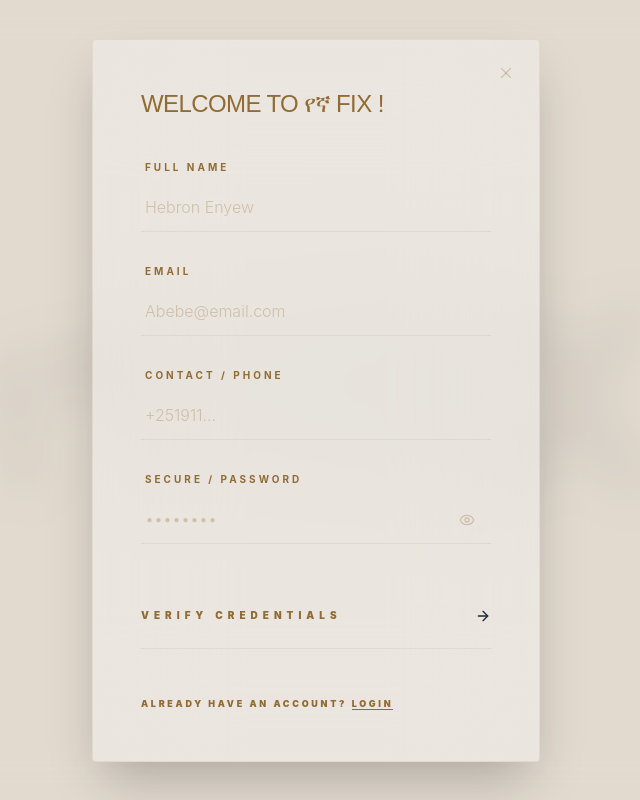
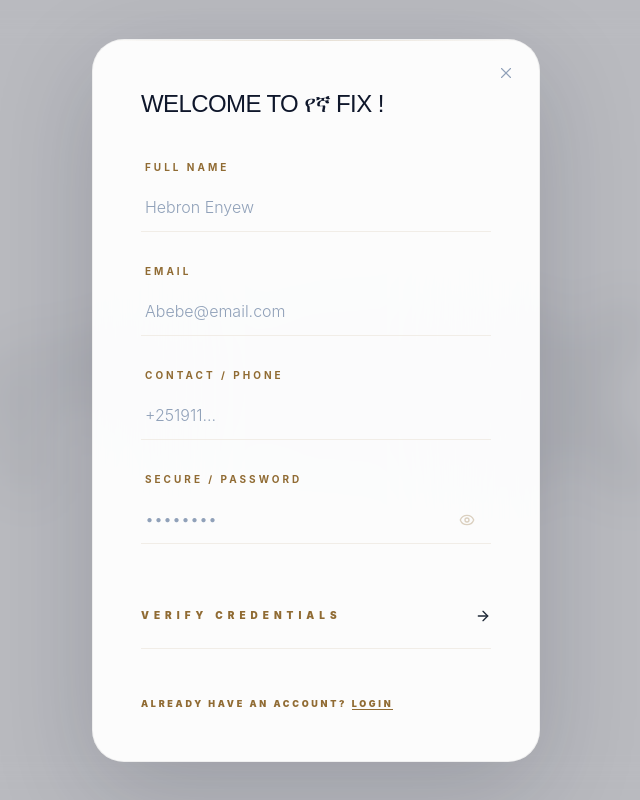
Before and after one commit to civic-issues-tracker/organization-admin, a React (Vite) app: page /signup in a window 1280 px wide. Shown: the whole page, without its empty margins (324-964 px from the left). Built offline with nearby package versions, Linux system fonts and the light colour scheme; no server answers; a web font is replaced by a local one.

Commit message:
fix(ui): update shared components to use new theme variables
- Align AdminHeader and SidebarOrganizationAdmin styling with new palette
- Update Button, Input, Modal, Toast and ThemeLoader components
  to reference CSS variable-based colors instead of hardcoded values

```diff
--- a/src/components/layout/AdminHeader.tsx
+++ b/src/components/layout/AdminHeader.tsx
@@ -8,29 +8,29 @@ const AdminHeader: React.FC = () => {
   return (
     <header className="flex flex-col sm:flex-row items-start sm:items-center justify-between px-4 md:px-8 py-4 md:py-6 bg-transparent gap-4">
       <div className="w-full sm:w-auto">
-        <h2 className="text-lg md:text-2xl font-medium text-secondary/80 leading-tight">
-          Welcome back, <span className="font-black text-secondary block sm:inline">Mr. {user?.full_name || 'Abebe'}</span>
+        <h2 className="text-lg md:text-2xl font-medium text-slate-600 leading-tight">
+          Welcome back, <span className="font-black text-slate-900 block sm:inline">{user?.full_name || 'Abebe'}</span>
         </h2>
       </div>
 
       <div className="flex items-center justify-between sm:justify-end w-full sm:w-auto gap-4 md:gap-6">
-        <button className="p-2 text-secondary/40 hover:text-secondary transition-colors relative">
+        <button className="p-2 text-slate-400 hover:text-slate-800 transition-colors relative">
           <Bell size={20} />
-          <span className="absolute top-2 right-2 w-2 h-2 bg-red-500 rounded-full border-2 border-primary" />
+          <span className="absolute top-2 right-2 w-2 h-2 bg-red-500 rounded-full border-2 border-white" />
         </button>
 
-        <div className="flex items-center gap-3 sm:pl-6 sm:border-l border-secondary/10">
+        <div className="flex items-center gap-3 sm:pl-6 sm:border-l border-black/5">
           <div className="text-right hidden sm:block">
-            <p className="text-xs font-black text-secondary leading-none uppercase tracking-tighter">
+            <p className="text-xs font-black text-slate-900 leading-none uppercase tracking-tighter">
               {user?.full_name || 'Hebron Enyew'}
             </p>
-            <p className="text-[10px] text-secondary/40 font-medium lowercase">
+            <p className="text-[10px] text-slate-500 font-medium lowercase">
               {user?.email || 'hebronenyeww@gmail.com'}
             </p>
           </div>
 
-          <div className="w-9 h-9 md:w-10 md:h-10 rounded-full bg-secondary/5 border border-secondary/10 flex items-center justify-center overflow-hidden">
-            <User size={18} className="text-secondary/40" />
+          <div className="w-9 h-9 md:w-10 md:h-10 rounded-full bg-secondary/10 border border-secondary/10 flex items-center justify-center overflow-hidden">
+            <User size={18} className="text-secondary" />
           </div>
         </div>
       </div>
--- a/src/components/ui/Button.tsx
+++ b/src/components/ui/Button.tsx
@@ -13,21 +13,18 @@ export const Button: React.FC<ButtonProps> = ({
   className = '',
   ...props
 }) => {
+  const baseStyles = 'font-header text-sm lg:text-lg text-center my-3 px-6 py-2.5 rounded-full font-bold transition-all active:scale-95 cursor-pointer';
 
-  const baseStyles = "font-header text-sm  lg:text-lg text-center my-3 px-6 py-2.5 rounded-full font-bold transition-all active:scale-95 cursor-pointer";
-
-  const variantStyles = variant === 'primary'
-    ? 'bg-secondary text-primary hover:bg-secondary/90 shadow-md'
-    : 'bg-primary text-secondary border border-secondary/20 hover:bg-secondary/5';
+  const variantStyles =
+    variant === 'primary'
+      ? 'bg-secondary text-white hover:bg-secondary/90 shadow-[0_18px_40px_rgba(144,107,51,0.22)]'
+      : 'bg-white text-secondary border border-secondary/15 hover:bg-secondary/5';
 
   return (
-    <button
-      className={`${baseStyles} ${variantStyles} ${className}`}
-      {...props}
-    >
+    <button className={`${baseStyles} ${variantStyles} ${className}`} {...props}>
       {isLoading ? (
         <div className="flex items-center gap-2">
-          <div className="w-4 h-4 border-2 border-primary/30 border-t-primary rounded-full animate-spin" />
+          <div className="w-4 h-4 border-2 border-white/30 border-t-white rounded-full animate-spin" />
           <span>Processing...</span>
         </div>
       ) : (
--- a/src/components/ui/Input.tsx
+++ b/src/components/ui/Input.tsx
@@ -13,8 +13,7 @@ const Input = ({ label, error, ...props }: InputProps) => {
       </label>
       <input
         {...props}
-        className="w-full bg-transparent border-b border-secondary/10 py-3 px-1 text-secondary font-light text-md
-                   placeholder:text-secondary/30 focus:outline-none focus:border-secondary transition-colors"
+        className="w-full bg-transparent border-b border-secondary/10 py-3 px-1 text-slate-800 font-light text-md placeholder:text-slate-400 focus:outline-none focus:border-secondary transition-colors"
       />
       {error && (
         <span className="text-[9px] font-bold text-red-500 uppercase tracking-widest mt-1">
--- a/src/components/ui/Modal.tsx
+++ b/src/components/ui/Modal.tsx
@@ -13,42 +13,32 @@ const Modal = ({ isOpen, onClose, children, title }: ModalProps) => {
   return (
     <AnimatePresence>
       {isOpen && (
-        <div className="fixed inset-0 z-100 flex items-center justify-center p-6">
+        <div className="fixed inset-0 z-100 flex items-center justify-center p-4 sm:p-6">
           <motion.div
             initial={{ opacity: 0 }}
             animate={{ opacity: 1 }}
             exit={{ opacity: 0 }}
             onClick={onClose}
-            className="absolute inset-0 bg-secondary/20 backdrop-blur-xl"
+            className="absolute inset-0 bg-slate-950/25 backdrop-blur-xl"
           />
 
-          {/* Modal Content */}
           <motion.div
             initial={{ opacity: 0, scale: 0.95, y: 20 }}
             animate={{ opacity: 1, scale: 1, y: 0 }}
             exit={{ opacity: 0, scale: 0.95, y: 20 }}
-            className="relative w-full max-w-md p-12 overflow-hidden
-             bg-primary/40 backdrop-blur-3xl
-             border border-secondary/10
-             shadow-2xl rounded-sm"
+            className="relative w-full max-w-md overflow-hidden rounded-[2rem] border border-black/5 bg-white/95 p-8 shadow-[0_30px_100px_rgba(15,23,42,0.18)] backdrop-blur-3xl sm:p-12"
           >
-
-            <button
-              onClick={onClose}
-              className="absolute top-6 right-6 text-secondary/30 hover:text-secondary transition-colors"
-            >
+            <button onClick={onClose} className="absolute right-6 top-6 text-slate-400 transition-colors hover:text-slate-800">
               <X size={18} strokeWidth={1.5} />
             </button>
 
             {title && (
-              <h3 className="text-2xl font-header font-light text-secondary uppercase tracking-tight mb-10">
+              <h3 className="mb-10 text-2xl font-header font-light uppercase tracking-tight text-slate-900">
                 {title}
               </h3>
             )}
-            <div className="absolute top-0 left-0 w-full h-1px bg-linear-to-r from-transparent via-secondary/20 to-transparent" />
-            <div className="relative z-10">
-              {children}
-            </div>
+            <div className="absolute left-0 top-0 h-px w-full bg-linear-to-r from-transparent via-secondary/20 to-transparent" />
+            <div className="relative z-10">{children}</div>
           </motion.div>
         </div>
       )}
--- a/src/components/ui/ThemeLoader.tsx
+++ b/src/components/ui/ThemeLoader.tsx
@@ -10,15 +10,11 @@ const ThemeLoader: React.FC<{ size?: 'sm' | 'md' | 'lg' }> = ({ size = 'md' }) =
   return (
     <div className="flex flex-col items-center justify-center gap-4">
       <div className={`relative ${sizeClasses[size]} animate-spin-slow`}>
-        {/* Outer Ring */}
-        <div className="absolute inset-0 border-4 border-secondary/10 rounded-full"></div>
-
-        {/* Animated Segment */}
-        <div className="absolute inset-0 border-4 border-t-primary border-r-transparent border-b-transparent border-l-transparent rounded-full animate-spin"></div>
-
+        <div className="absolute inset-0 rounded-full border-4 border-secondary/10" />
+        <div className="absolute inset-0 rounded-full border-4 border-l-transparent border-r-transparent border-b-transparent border-t-secondary animate-spin" />
         <div className="absolute inset-0 flex items-center justify-center">
-          <div className="w-1/2 h-1/2 bg-secondary rounded-sm rotate-45 animate-pulse shadow-lg flex items-center justify-center">
-             <span className="text-[10px] text-white -rotate-45 font-black uppercase">የኛFIX</span>
+          <div className="flex h-1/2 w-1/2 items-center justify-center rounded-sm bg-secondary shadow-lg rotate-45 animate-pulse">
+            <span className="text-[10px] font-black uppercase text-white -rotate-45">Yegna</span>
           </div>
         </div>
       </div>
--- a/src/components/ui/Toast.tsx
+++ b/src/components/ui/Toast.tsx
@@ -15,7 +15,7 @@ const Toast: React.FC<ToastProps> = ({ message, type, isVisible, onClose }) => {
   const icons = {
     success: <CheckCircle2 className="w-4 h-4 text-green-600" />,
     error: <AlertCircle className="w-4 h-4 text-red-600" />,
-    info: <Info className="w-4 h-4 text-secondary/60" />,
+    info: <Info className="w-4 h-4 text-secondary" />,
     warning: <AlertCircle className="w-4 h-4 text-orange-600" />,
   };
 
@@ -26,31 +26,25 @@ const Toast: React.FC<ToastProps> = ({ message, type, isVisible, onClose }) => {
           initial={{ opacity: 0, y: 50, scale: 0.95 }}
           animate={{ opacity: 1, y: 0, scale: 1 }}
           exit={{ opacity: 0, scale: 0.95, transition: { duration: 0.2 } }}
-          className="fixed top-8 right-8 z-100 flex items-center gap-4 p-4 min-w-[320px]
-                     bg-tertiary border border-secondary/10 shadow-2xl rounded-sm"
+          className="fixed top-8 right-8 z-100 flex items-center gap-4 p-4 min-w-[320px] bg-white border border-black/5 shadow-2xl rounded-2xl"
         >
-          <div className="shrink-0">
-            {icons[type]}
-          </div>
+          <div className="shrink-0">{icons[type]}</div>
 
           <div className="flex-1">
-            <p className="font-body text-[11px] font-medium uppercase tracking-wider text-secondary leading-tight">
+            <p className="font-body text-[11px] font-medium uppercase tracking-wider text-slate-700 leading-tight">
               {message}
             </p>
           </div>
 
-          <button
-            onClick={onClose}
-            className="text-secondary/20 hover:text-secondary transition-colors"
-          >
+          <button onClick={onClose} className="text-slate-400 hover:text-slate-700 transition-colors">
             <X size={14} />
           </button>
 
           <motion.div
             initial={{ scaleX: 1 }}
             animate={{ scaleX: 0 }}
-            transition={{ duration: 5, ease: "linear" }}
-            className="absolute bottom-0 left-0 right-0 h-2px bg-secondary/10 origin-left"
+            transition={{ duration: 5, ease: 'linear' }}
+            className="absolute bottom-0 left-0 right-0 h-0.5 bg-secondary/10 origin-left"
           />
         </motion.div>
       )}
```
Also changed, not shown: src/components/layout/SidebarOrganizationAdmin.tsx (+8 -8 lines).
